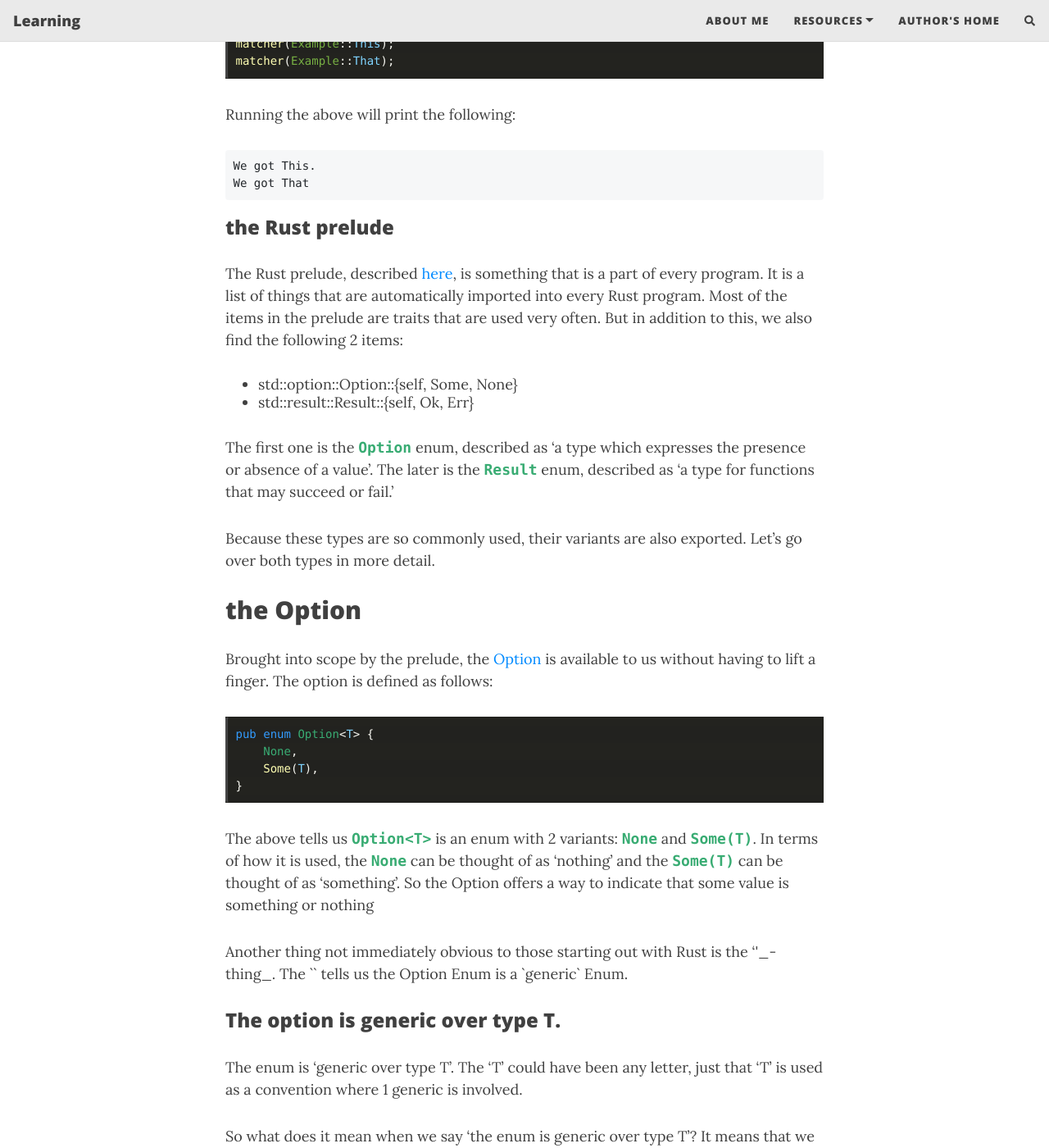
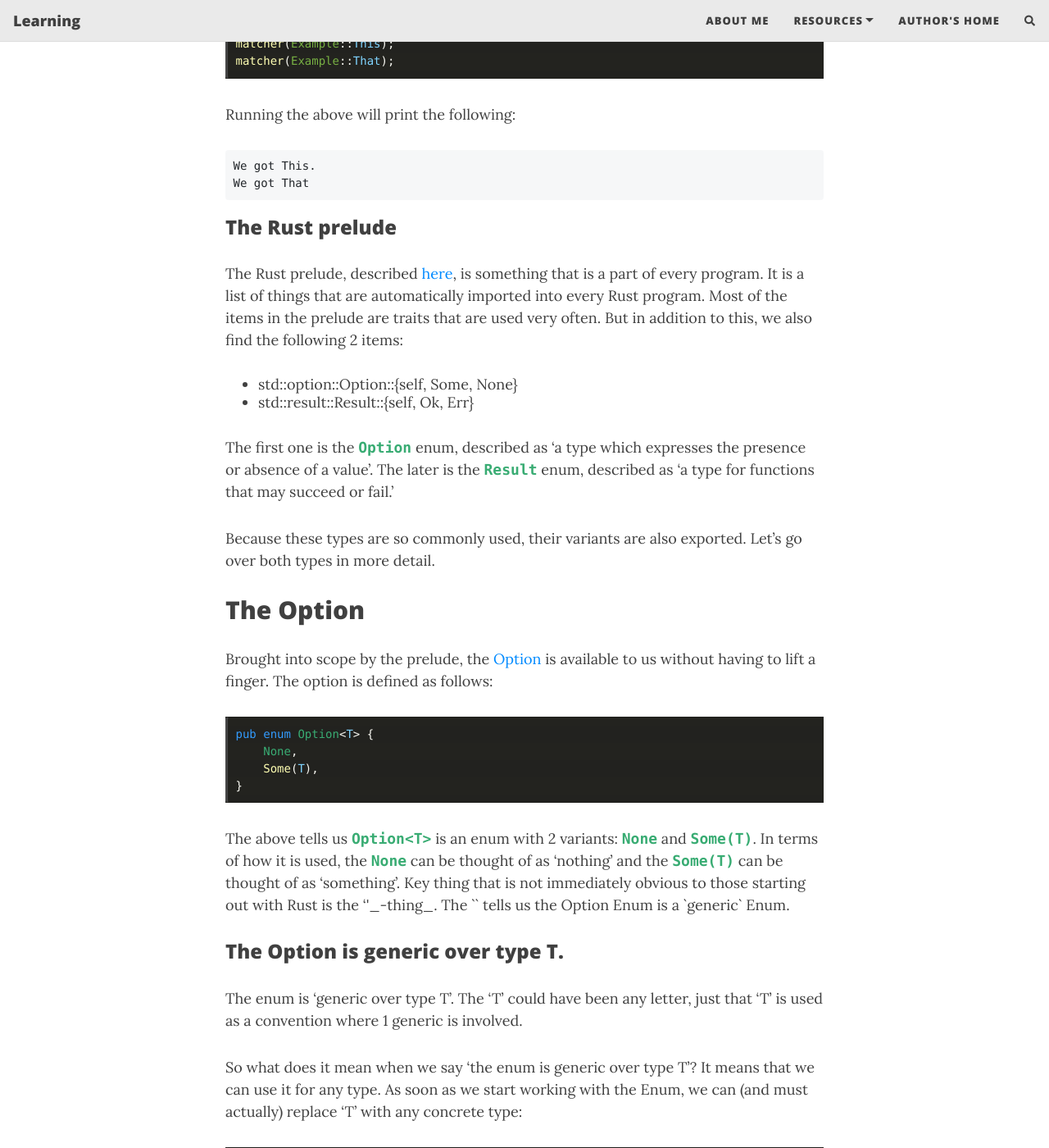
Before and after one commit to saidvandeklundert/learn, a Jekyll site: the page built from _posts/2021-08-15-rust-option-and-result.md, in a window 1280 px wide and 1400 px high, scrolled down 2503 px. Shown: the whole window at 82% size. Built offline with Jekyll 4.4.1, drawn with Linux system fonts in a browser that asks for light colours; nearby versions of some CDN libraries; comment, search, counter and statistics services are not loaded.

Commit message:
Option 1

````diff
--- a/_posts/2021-08-15-rust-option-and-result.md
+++ b/_posts/2021-08-15-rust-option-and-result.md
@@ -92,7 +92,7 @@ We got This.
 We got That
 </pre>
 
-### the Rust prelude
+### The Rust prelude
 
 The Rust prelude, described [here](https://doc.rust-lang.org/std/prelude/index.html#), is something that is a part of every program. It is a list of things that are automatically imported into every Rust program. Most of the items in the prelude are traits that are used very often. But in addition to this, we also find the following 2 items:
 - std::option::Option::{self, Some, None}
@@ -103,7 +103,7 @@ The first one is the `Option` enum, described as 'a type which expresses the pre
 Because these types are so commonly used, their variants are also exported. Let's go over both types in more detail.
 
 
-## the Option
+## The Option
 
 Brought into scope by the prelude, the [Option](https://doc.rust-lang.org/std/option/index.html) is available to us without having to lift a finger. The option is defined as follows:
 
@@ -114,11 +114,9 @@ pub enum Option<T> {
 }
 ```
 
-The above tells us `Option<T>` is an enum with 2 variants: `None` and `Some(T)`. In terms of how it is used, the `None` can be thought of as 'nothing' and the `Some(T)` can be thought of as 'something'. So the Option offers a way to indicate that some value is something or nothing
+The above tells us `Option<T>` is an enum with 2 variants: `None` and `Some(T)`. In terms of how it is used, the `None` can be thought of as 'nothing' and the `Some(T)` can be thought of as 'something'. Key thing that is not immediately obvious to those starting out with Rust is the '<T>'_-thing_. The `<T>` tells us the Option Enum is a `generic` Enum.
 
-Another thing not immediately obvious to those starting out with Rust is the '<T>'_-thing_. The `<T>` tells us the Option Enum is a `generic` Enum.
-
-### The option is generic over type T.
+### The Option is generic over type T.
 
 The enum is 'generic over type T'. The 'T' could have been any letter, just that 'T' is used as a convention where 1 generic is involved.
 
````
